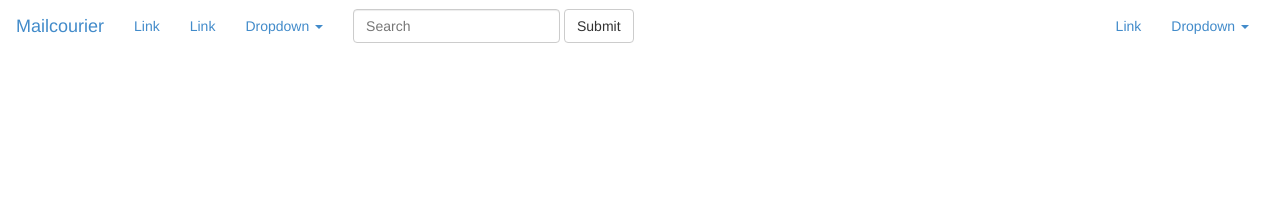
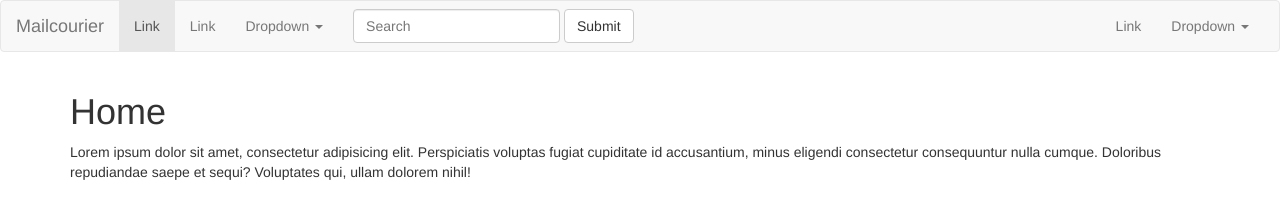
Before and after one commit to frankjdelgado/MailcourierSAP, a website: page index.html in a window 1280 px wide. Drawn offline with Linux system fonts and the light colour scheme.

Commit message:
home controller

```diff
--- a/index.html
+++ b/index.html
@@ -23,14 +23,20 @@
     <![endif]-->
 
 	<script src="scripts/app.js"></script>
+	<!-- Controllers -->
+	<script src="scripts/controller/homeCtrl.js"></script>
+
 	<title>Mailcourier</title>
 </head>
 <body>
+	<!-- Render Header -->
 	<header ng-include="'templates/shared/nav.html'" scope="" onload=""></header>
 
 	<div class="container">
+		<!-- Display templates -->
 		<div ui-view></div>
 	</div>
 
+
 </body>
 </html>
--- a/scripts/app.js
+++ b/scripts/app.js
@@ -8,8 +8,12 @@ app.config(['$urlRouterProvider','$stateProvider',function($urlRouterProvider,$s
 	// All requests to non defined enpoints go to root
 	$urlRouterProvider.otherwise('/');
 
+	// Define routes and templates. Each state represents a route
+	// Controler convention 'nameCtrl'. Folder: controller/homeCtrl.js
 	$stateProvider.
 		state('home', {
-			templateUrl: 'home.html'
-		})
+			url: '/',
+			controler: 'homeCtrl',
+			templateUrl: 'templates/home.html'
+		});
 }]);
--- /dev/null
+++ b/scripts/controller/homeCtrl.js
@@ -0,0 +1,5 @@
+angular
+	.module('mcapp')
+	.controller('homeCtrl', ['$scope', function($scope){
+		$scope.title = "Home";
+	}]);
--- a/templates/home.html
+++ b/templates/home.html
@@ -1 +1,6 @@
-<p>Lorem ipsum dolor sit amet, consectetur adipisicing elit. Perspiciatis voluptas fugiat cupiditate id accusantium, minus eligendi consectetur consequuntur nulla cumque. Doloribus repudiandae saepe et sequi? Voluptates qui, ullam dolorem nihil!</p>
+<div ng-controller="homeCtrl">
+
+	<h1>{{ title }}</h1>
+	<p>Lorem ipsum dolor sit amet, consectetur adipisicing elit. Perspiciatis voluptas fugiat cupiditate id accusantium, minus eligendi consectetur consequuntur nulla cumque. Doloribus repudiandae saepe et sequi? Voluptates qui, ullam dolorem nihil!</p>
+
+</div>
--- a/templates/shared/nav.html
+++ b/templates/shared/nav.html
@@ -1,4 +1,4 @@
-<nav class="navbar navbar-primary" role="navigation">
+<nav class="navbar navbar-default" role="navigation">
   <div class="container-fluid">
     <!-- Brand and toggle get grouped for better mobile display -->
     <div class="navbar-header">
```
